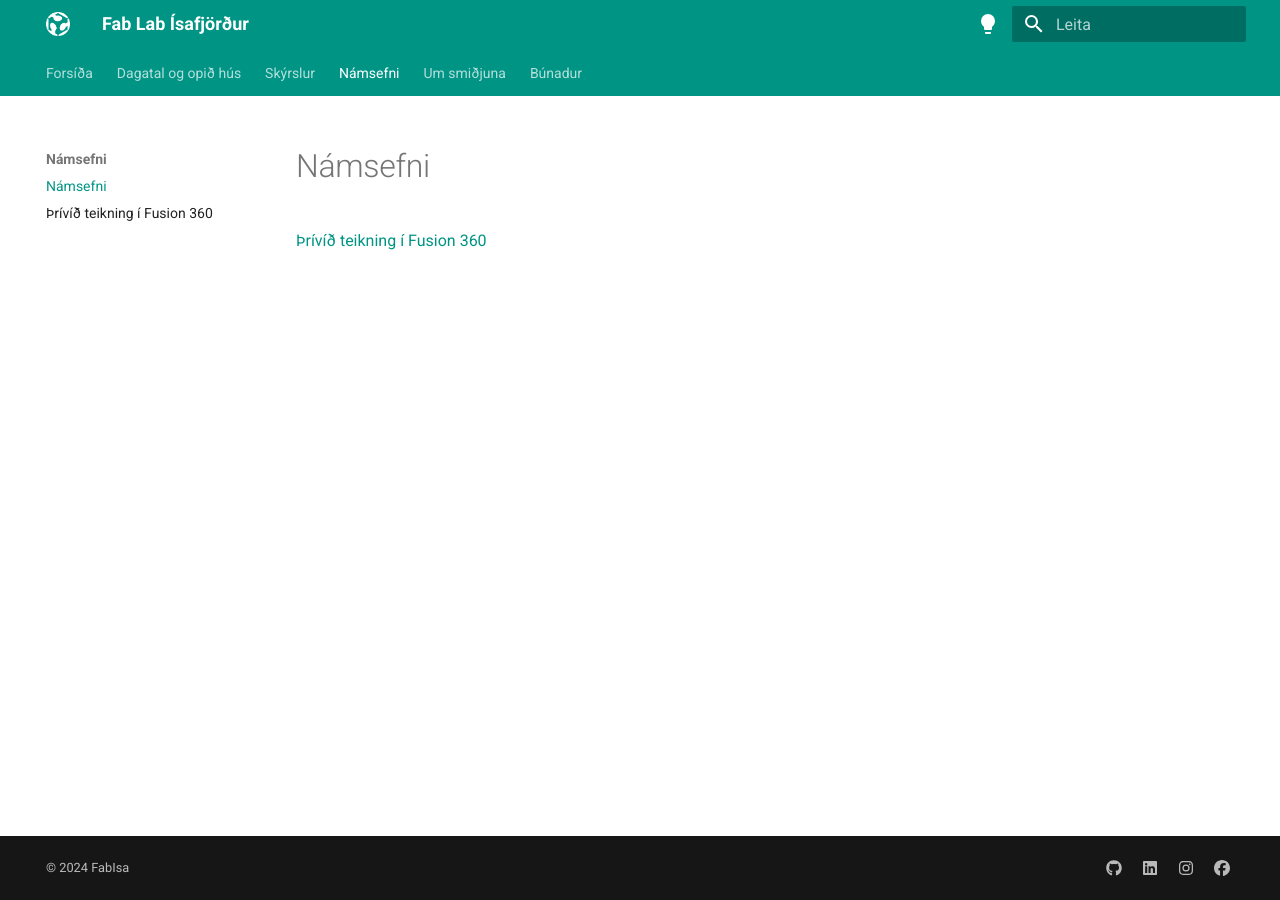
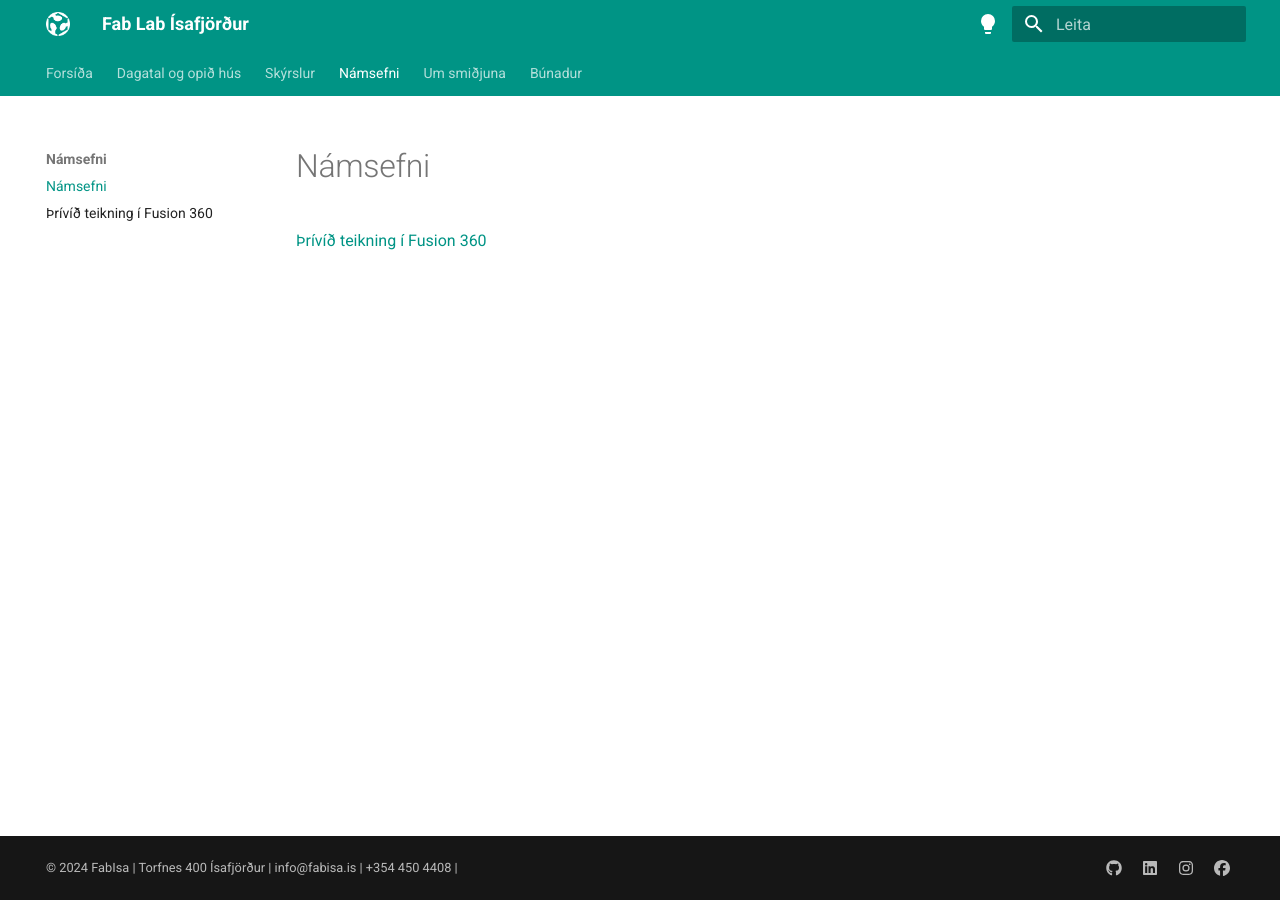
Before and after one commit to fablabisastaff/fabisa_site, an MkDocs documentation site: the page built from docs/Námsefni/index.md, in a window 1280 px wide. Built offline with MkDocs 1.6.1 and Material for MkDocs 9.7.7, drawn with Linux system fonts in a browser that asks for light colours.

Commit message:
footer info

```diff
--- a/mkdocs.yml
+++ b/mkdocs.yml
@@ -75,4 +75,4 @@ markdown_extensions:
   - md_in_html
 
 copyright: |
-  &copy; 2024 <a href="https://github.com/fablabisa"  target="_blank" rel="noopener">FabIsa</a>
+  &copy; 2024 <a href="https://github.com/fablabisa"  target="_blank" rel="noopener">FabIsa   |  Torfnes 400 Ísafjörður   |   info@fabisa.is   |   +354 450 4408  |</a>
```
